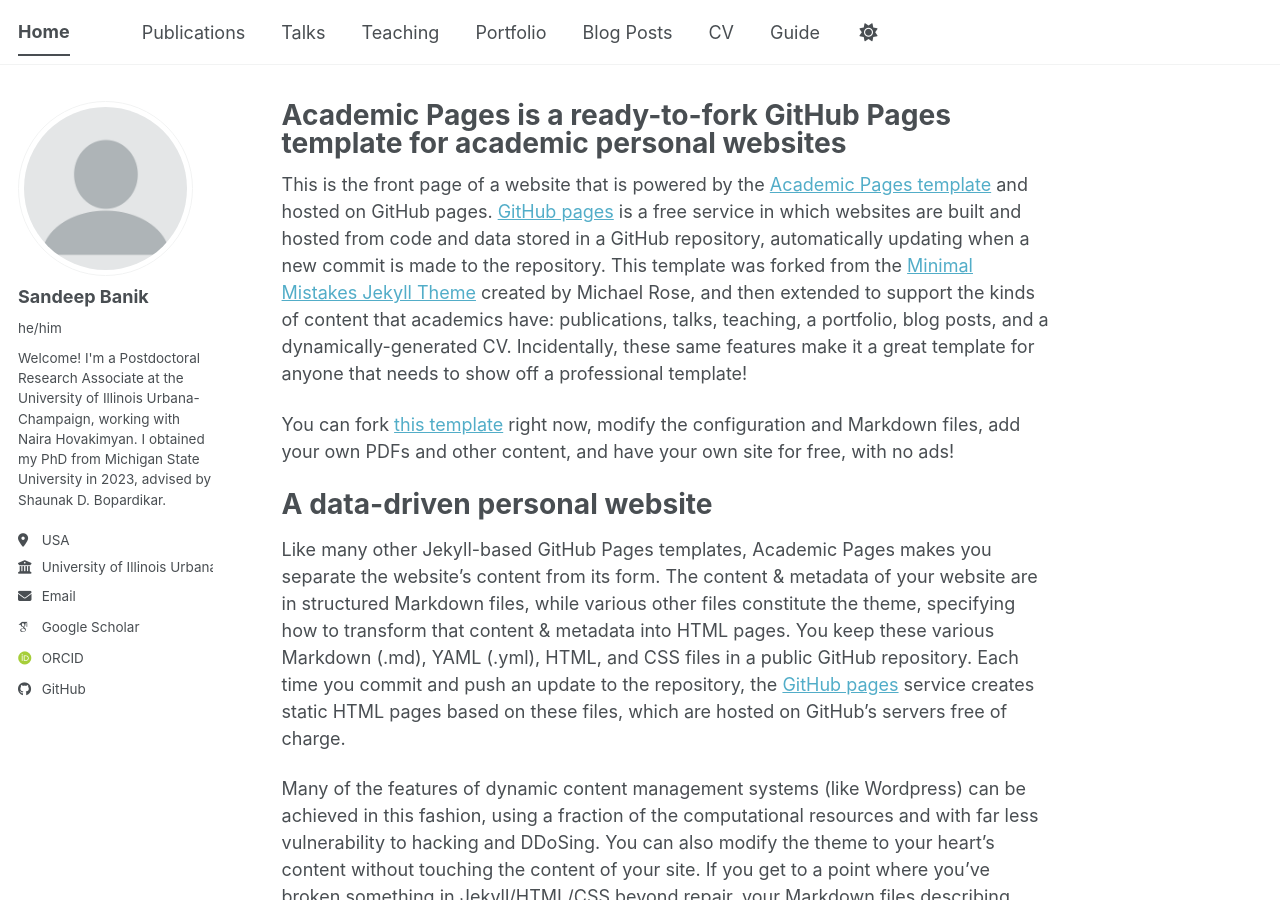
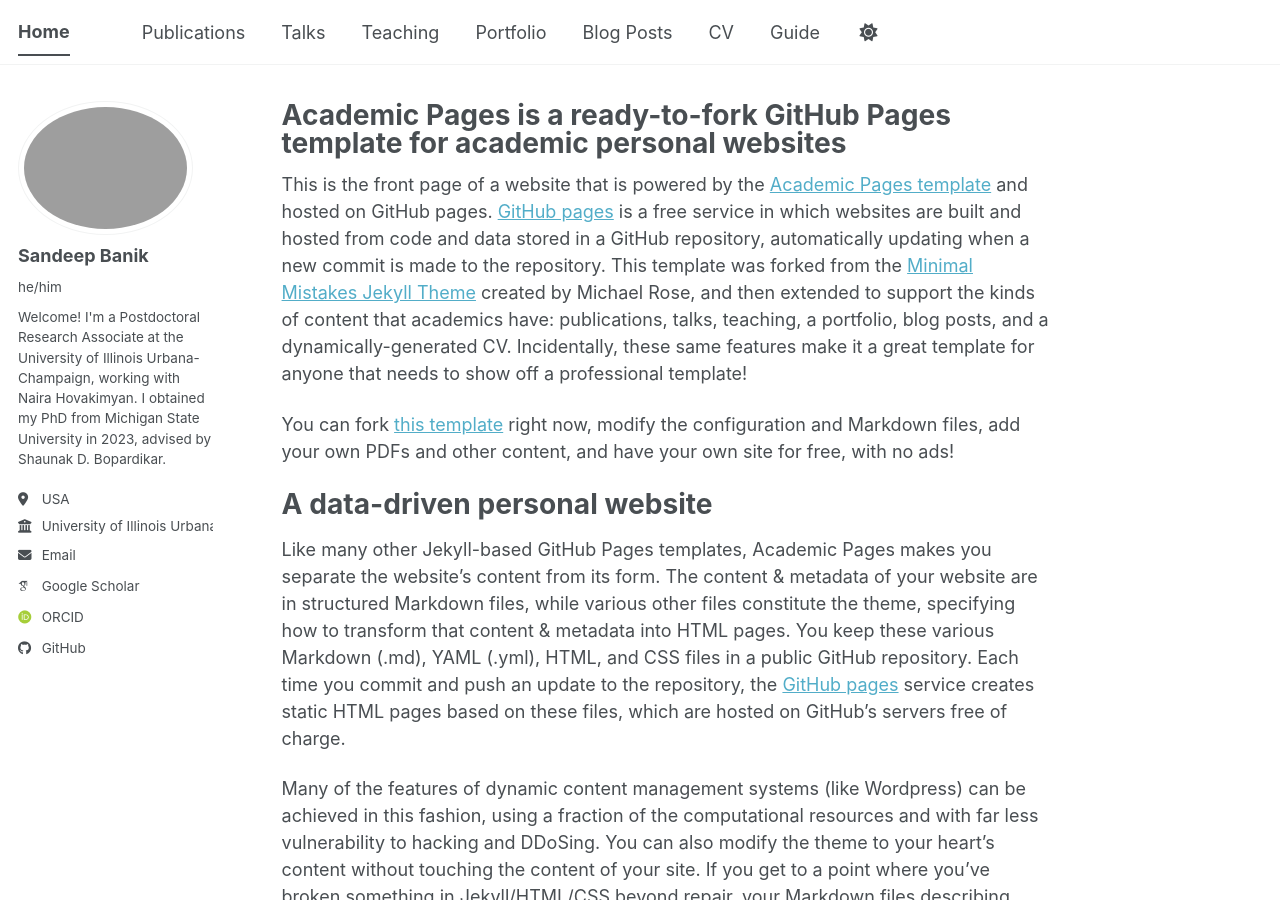
Before and after one commit to sandeepbanik/baniksandeep.github.io, a Jekyll site: the page built from _pages/about.md, in a window 1280 px wide and 900 px high. Built offline with Jekyll 4.4.1, drawn with Linux system fonts in a browser that asks for light colours; some web fonts are replaced; a script bundle is joined from its source files by our own code; library files that are not in the unit come from our copies.

Commit message:
Update site configuration in _config.yml
Updated URL and baseurl for GitHub Pages and changed avatar image path.

```diff
--- a/_config.yml
+++ b/_config.yml
@@ -13,9 +13,9 @@
 title_separator          : "-"
 name                     : &name "Sandeep Banik"
 description              : &description "Your Name's academic portfolio"   # Update this with a general description of your site, this is the default if not overridden by a page
-url                      : https://baniksandeep.github.io # The base hostname & protocol for your site e.g. "https://[your GitHub username].github.io",
+url                      : "https://baniksandeep.github.io" # The base hostname & protocol for your site e.g. "https://[your GitHub username].github.io",
                                                            # or if you already have some other page hosted on Github then use "https://[your GitHub username].github.io/[Your Repo Name]"
-baseurl                  : "" # the subpath of your site, e.g. "/blog"
+baseurl                  : "/baniksandeep.github.io" # the subpath of your site, e.g. "/blog"
 repository               : "baniksandeep.github.io"
 
 # Site Author - The following control what appear as part of the author content on the side bar.
@@ -23,7 +23,7 @@
 #               Additional customization can be done by editing /_includes/author-profile.html
 author:
   # Biographic information
-  avatar           : "profile.png"
+  avatar           : "/images/profile.jpg"
   name             : "Sandeep Banik"
   pronouns         : "he/him"
   bio              : "Welcome! I'm a Postdoctoral Research Associate at the University of Illinois Urbana-Champaign, working with Naira Hovakimyan. I obtained my PhD from Michigan State University in 2023, advised by Shaunak D. Bopardikar."
```
